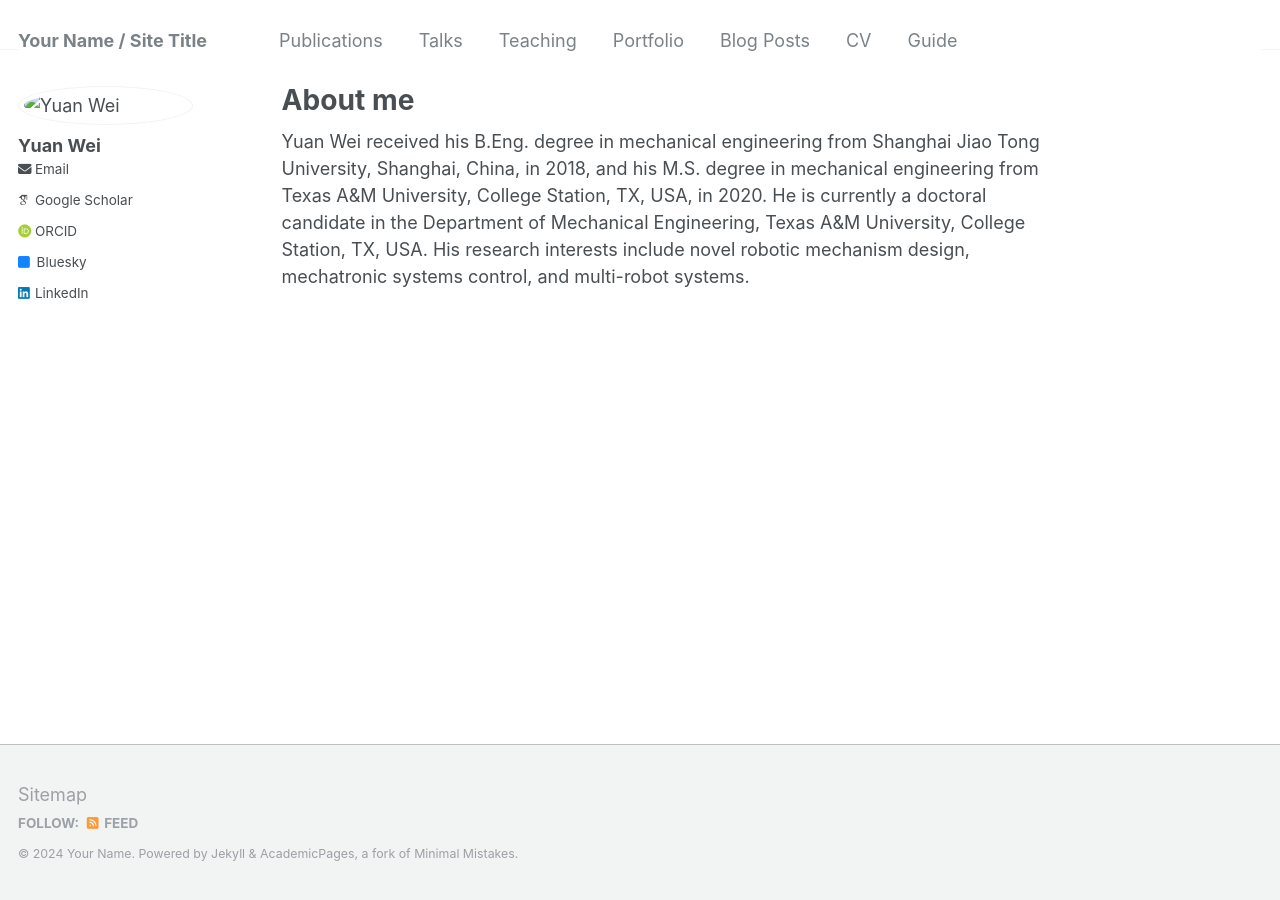
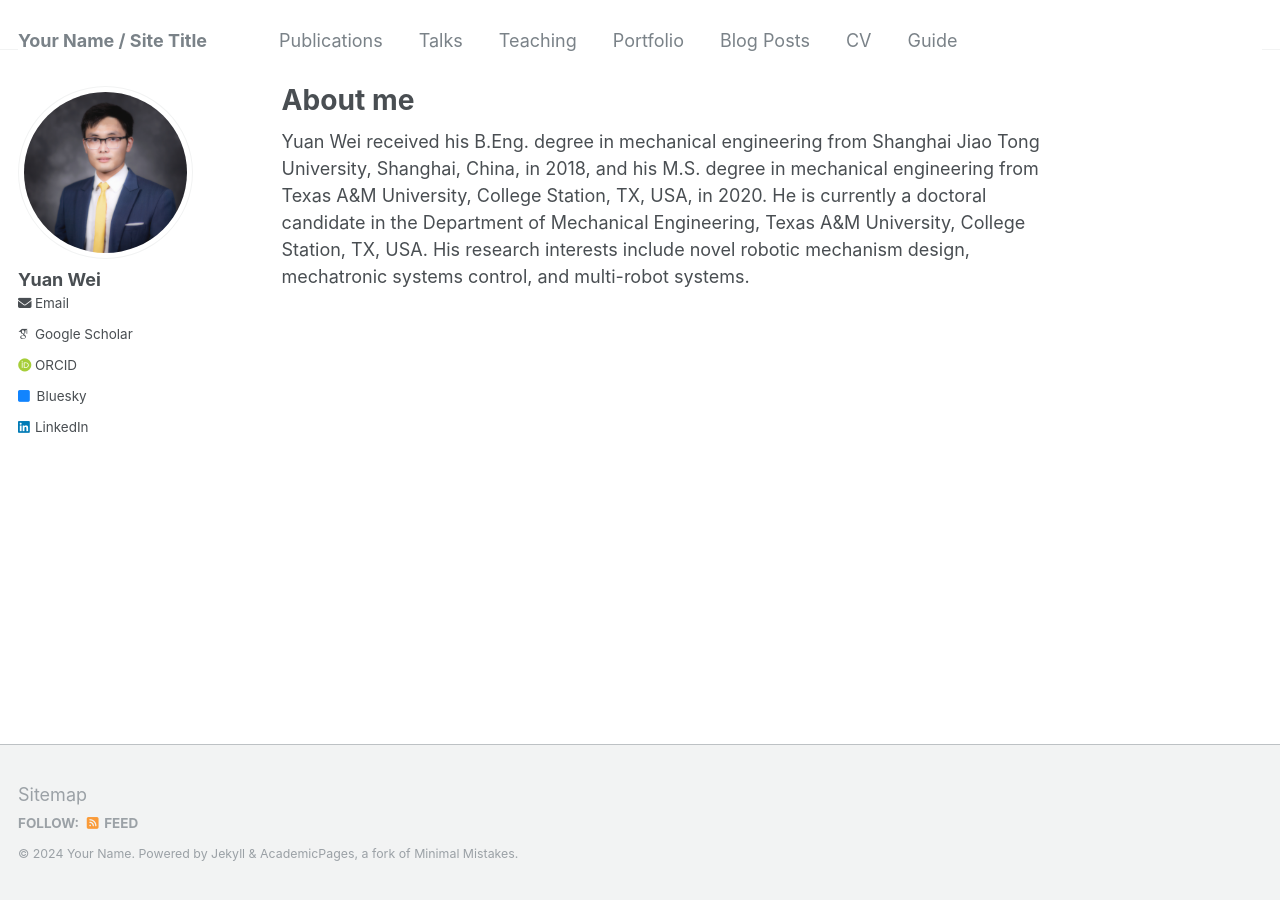
Before and after one commit to JET00wy/YuanWeiWebPage, a Jekyll site: the page built from _pages/about.md, in a window 1280 px wide. Built offline with Jekyll 4.4.1, drawn with Linux system fonts in a browser that asks for light colours; some web fonts are replaced.

Commit message:
Update _config.yml

```diff
--- a/_config.yml
+++ b/_config.yml
@@ -12,7 +12,7 @@ title                    : "Your Name / Site Title"
 title_separator          : "-"
 name                     : &name "Your Name"
 description              : &description "personal description"
-url                      : https://academicpages.github.io # the base hostname & protocol for your site e.g. "https://mmistakes.github.io"
+url                      : https://jet00wy.github.io/YuanWeiWebPage/ # the base hostname & protocol for your site e.g. "https://mmistakes.github.io"
 baseurl                  : "" # the subpath of your site, e.g. "/blog"
 repository               : "academicpages/academicpages.github.io"
 
@@ -21,7 +21,7 @@ repository               : "academicpages/academicpages.github.io"
 #               Additional customization can be done by editing /_includes/author-profile.html
 author:
   # Biographic information
-  avatar           : "/images/headshot.jpg"
+  avatar           : "headshot.jpg"
   name             : "Yuan Wei"
   pronouns         : # example: "she/her"
   bio              : # "Short biography for the left-hand sidebar"
```
